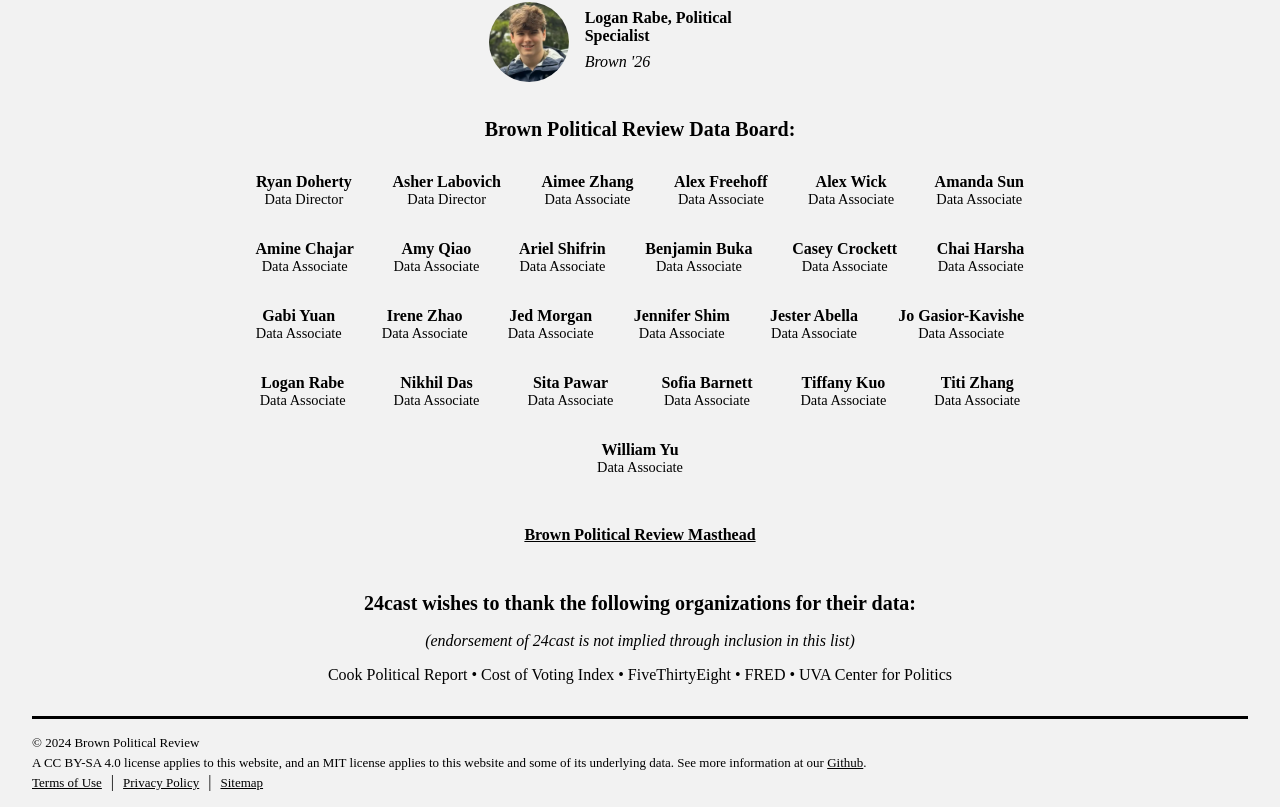
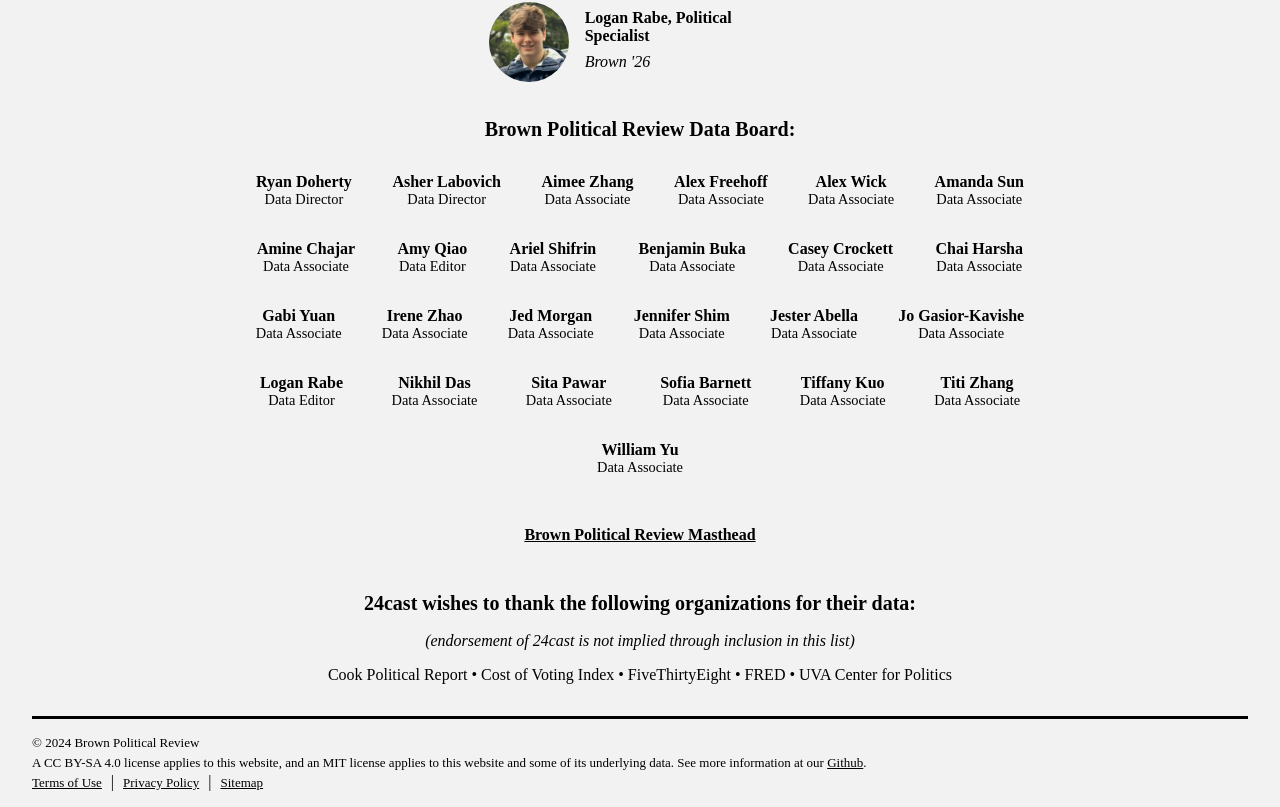
Before and after one commit to BPR-Data-Team/ElectionModel2024-site, a Next.js app: page /about in a window 1280 px wide. Shown: the part 1150-1957 px from the top of the page. Built offline with nearby package versions, Linux system fonts and the light colour scheme; a web font is replaced by a local one.

Commit message:
Update page.tsx

```diff
--- a/src/app/about/page.tsx
+++ b/src/app/about/page.tsx
@@ -43,7 +43,7 @@ const allpeople = [
   { id: "AlexW", name: 'Alex Wick', title: 'Data Associate' },
   { id: "Amanda", name: 'Amanda Sun', title: 'Data Associate' },
   { id: "Amine", name: 'Amine Chajar', title: 'Data Associate' },
-  { id: "Amy", name: 'Amy Qiao', title: 'Data Associate' },
+  { id: "Amy", name: 'Amy Qiao', title: 'Data Editor' },
   { id: "Ariel", name: 'Ariel Shifrin', title: 'Data Associate' },
   { id: "Benjamin", name: 'Benjamin Buka', title: 'Data Associate' },
   { id: "Casey", name: 'Casey Crockett', title: 'Data Associate' },
@@ -54,7 +54,7 @@ const allpeople = [
   { id: "Jennifer", name: 'Jennifer Shim', title: 'Data Associate' },
   { id: "Jester", name: 'Jester Abella', title: 'Data Associate' },
   { id: "Jo", name: 'Jo Gasior-Kavishe', title: 'Data Associate' },
-  { id: "Logan", name: 'Logan Rabe', title: 'Data Associate' },
+  { id: "Logan", name: 'Logan Rabe', title: 'Data Editor' },
   { id: "Nikhil", name: 'Nikhil Das', title: 'Data Associate' },
   { id: "Sita", name: 'Sita Pawar', title: 'Data Associate' },
   { id: "Sofia", name: 'Sofia Barnett', title: 'Data Associate' },
```
